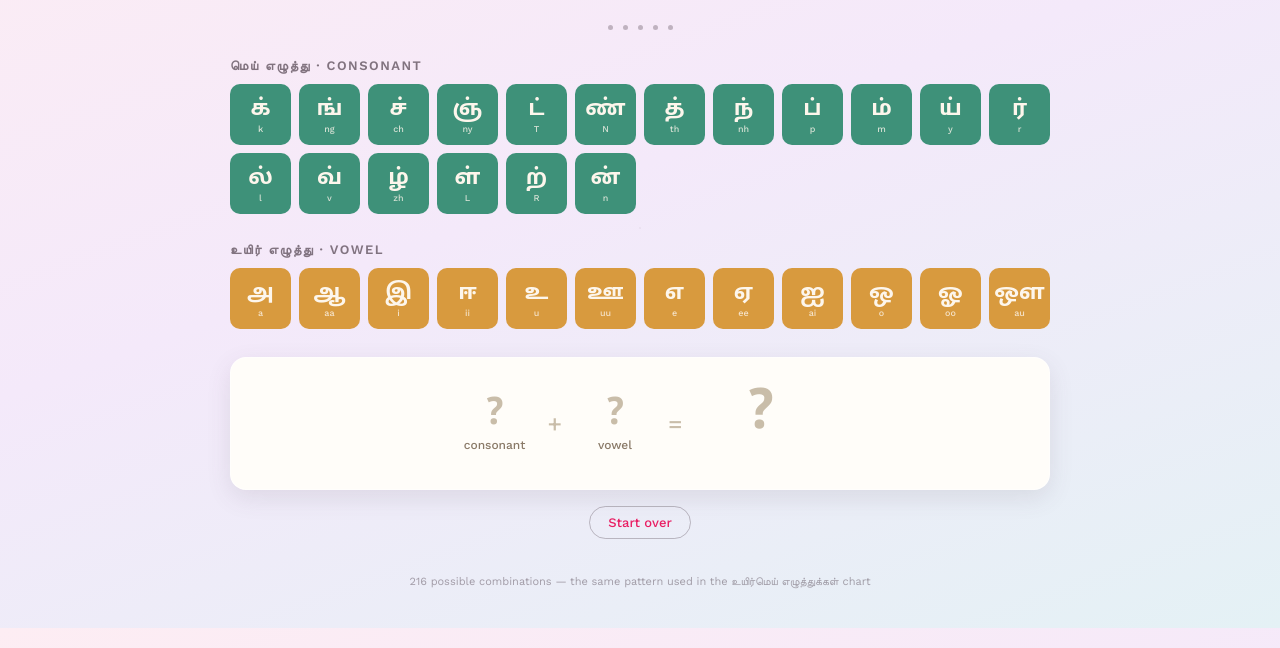
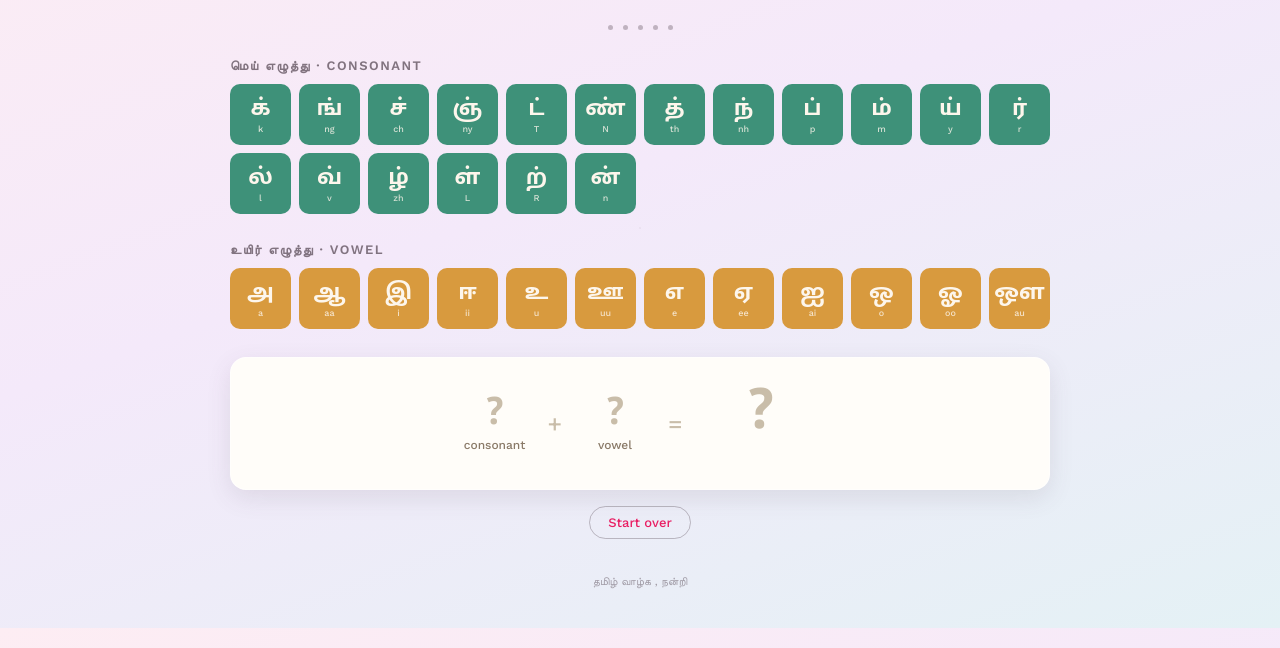
Before and after one commit to awsmohankumar111125/M-D-Nalaan-Tamil-letters-creations-, a plain HTML site: page index.html in a window 1280 px wide. Shown: the part 172-820 px from the top of the page. Drawn offline with nearby package versions, Linux system fonts and the light colour scheme; a web font is replaced by a local one.

Commit message:
Update index.html

```diff
--- a/index.html
+++ b/index.html
@@ -248,7 +248,7 @@
     <button class="reset" id="resetBtn">Start over</button>
   </div>
 
-  <footer>216 possible combinations — the same pattern used in the உயிர்மெய் எழுத்துக்கள் chart</footer>
+  <footer> தமிழ் வாழ்க , நன்றி  </footer>
 </div>
 
 <script>
```
